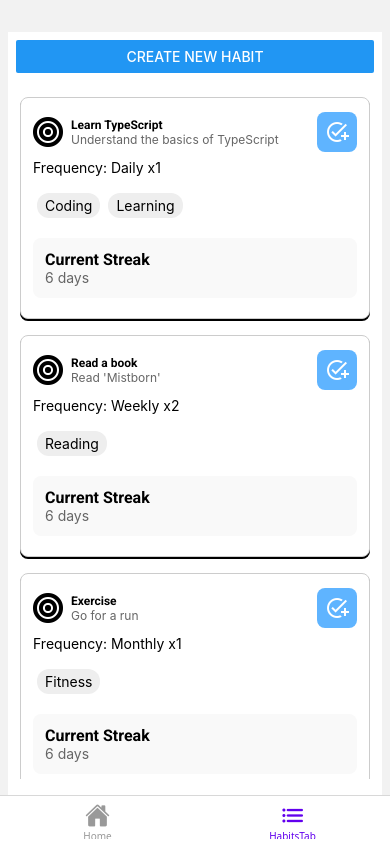
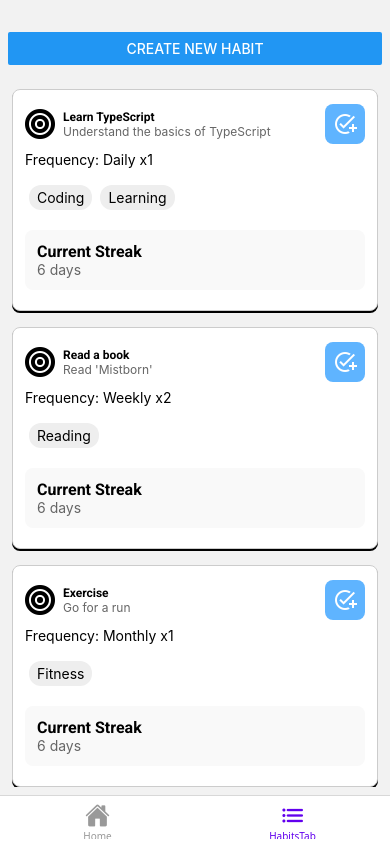
Before and after one commit to DiegoRojo99/Objexy, a React Native app: screen /HabitsTab in a window 390 px wide. Built offline with nearby package versions, Linux system fonts and the light colour scheme.

Commit message:
Removed extra logic

```diff
--- a/screens/HabitDetailsScreen.tsx
+++ b/screens/HabitDetailsScreen.tsx
@@ -2,17 +2,10 @@ import { View, Text, StyleSheet } from "react-native";
 import { sampleHabits } from "../data/sample";
 import TagList from "../components/tags/TagList";
 import HabitLogStreak from "../components/habits/logs/HabitLogStreak";
-import { useEffect } from "react";
 
 export default function HabitDetailsScreen({ route, navigation }: { route: any, navigation: any }) {
   const { habitId } = route.params;
   const habit = sampleHabits.find(h => h.id === habitId);
-
-  useEffect(() => {
-    navigation.setOptions({
-      headerTitle: habit ? habit.name : 'Habit Details',
-    });
-  }, [habit, navigation]);
 
   return (
     <View style={styles.habitsContainer}>
@@ -32,7 +25,6 @@ const styles = StyleSheet.create({
   habitsContainer: {
     flex: 1,
     padding: 8,
-    backgroundColor: '#fff',
   },
   habitsTitle: {
     fontSize: 24,
--- a/screens/HabitsScreen.tsx
+++ b/screens/HabitsScreen.tsx
@@ -26,16 +26,5 @@ export default function HabitsScreen({  }) {
 const styles = StyleSheet.create({
   habitsContainer: {
     flex: 1,
-    padding: 8,
-    backgroundColor: '#fff',
-  },
-  habitsTitle: {
-    fontSize: 24,
-    fontFamily: 'Roboto-Bold',
-    marginTop: 8,
-    paddingBottom: 8,
-    marginBottom: 16,
-    borderBottomWidth: 1,
-    borderColor: '#ccc',
   },
 });
```
